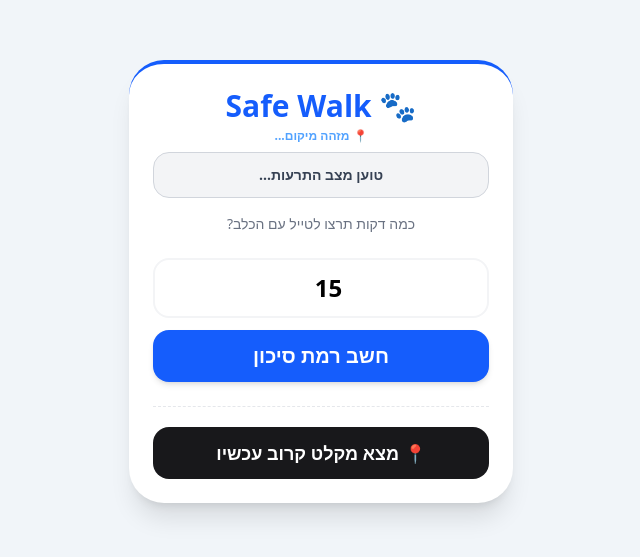
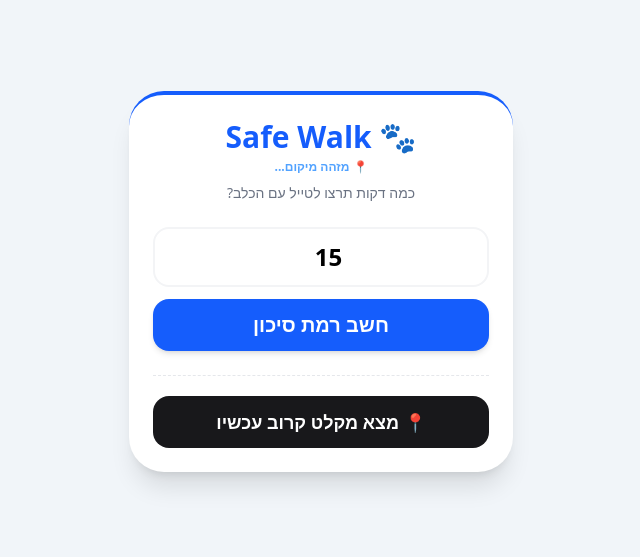
Before and after one commit to daniel21lubo-hue/dan-safe-walk, a Next.js app: page / in a window 1280 px wide. Shown: the part 119-676 px from the top of the page, without its empty margins (319-959 px from the left). Built offline with nearby package versions, Linux system fonts and the light colour scheme; no server answers.

Commit message:
Improve alerts logic and remove no-alert notification

```diff
--- a/app/page.tsx
+++ b/app/page.tsx
@@ -259,13 +259,13 @@ export default function SafeWalk() {
     return "";
   };
 
-  const getLiveStatusText = () => {
-    if (loadingLive) return "טוען מצב התרעות...";
-    if (!liveAlert) return "✅ אין התרעה פעילה כרגע באזור שלך";
-    if (liveAlert.cat === "1") return "🚨 יש התרעה פעילה כעת באזור שלך";
-    if (liveAlert.cat === "10") return "⚠️ צפויות להתקבל התרעות באזור שלך בדקות הקרובות";
-    return "⚠️ התקבל עדכון התרעה באזור שלך";
-  };
+  // const getLiveStatusText = () => {
+  //   if (loadingLive) return "טוען מצב התרעות...";
+  //   if (!liveAlert) return "✅ אין התרעה פעילה כרגע באזור שלך";
+  //   if (liveAlert.cat === "1") return "🚨 יש התרעה פעילה כעת באזור שלך";
+  //   if (liveAlert.cat === "10") return "⚠️ צפויות להתקבל התרעות באזור שלך בדקות הקרובות";
+  //   return "⚠️ התקבל עדכון התרעה באזור שלך";
+  // };
 
   const getLiveStatusClass = () => {
     if (loadingLive) {
@@ -309,7 +309,7 @@ export default function SafeWalk() {
 
         <p className="text-blue-400 text-xs font-bold mb-2">📍 {city}</p>
 
-        <div className={getLiveStatusClass()}>{getLiveStatusText()}</div>
+        {/* <div className={getLiveStatusClass()}>{getLiveStatusText()}</div> */}
 
         <p className="text-gray-500 text-sm mb-6 font-medium">
           כמה דקות תרצו לטייל עם הכלב?
```
